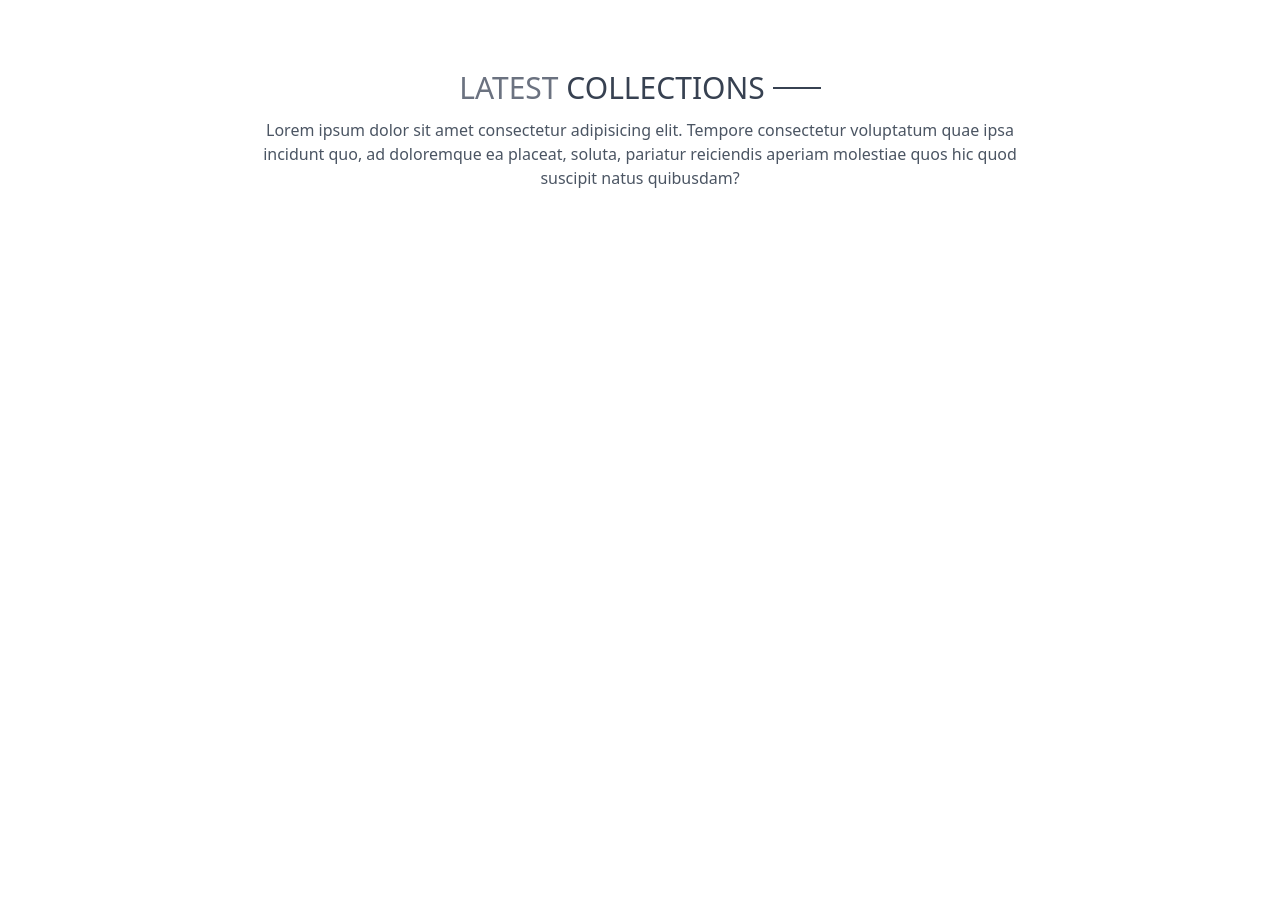
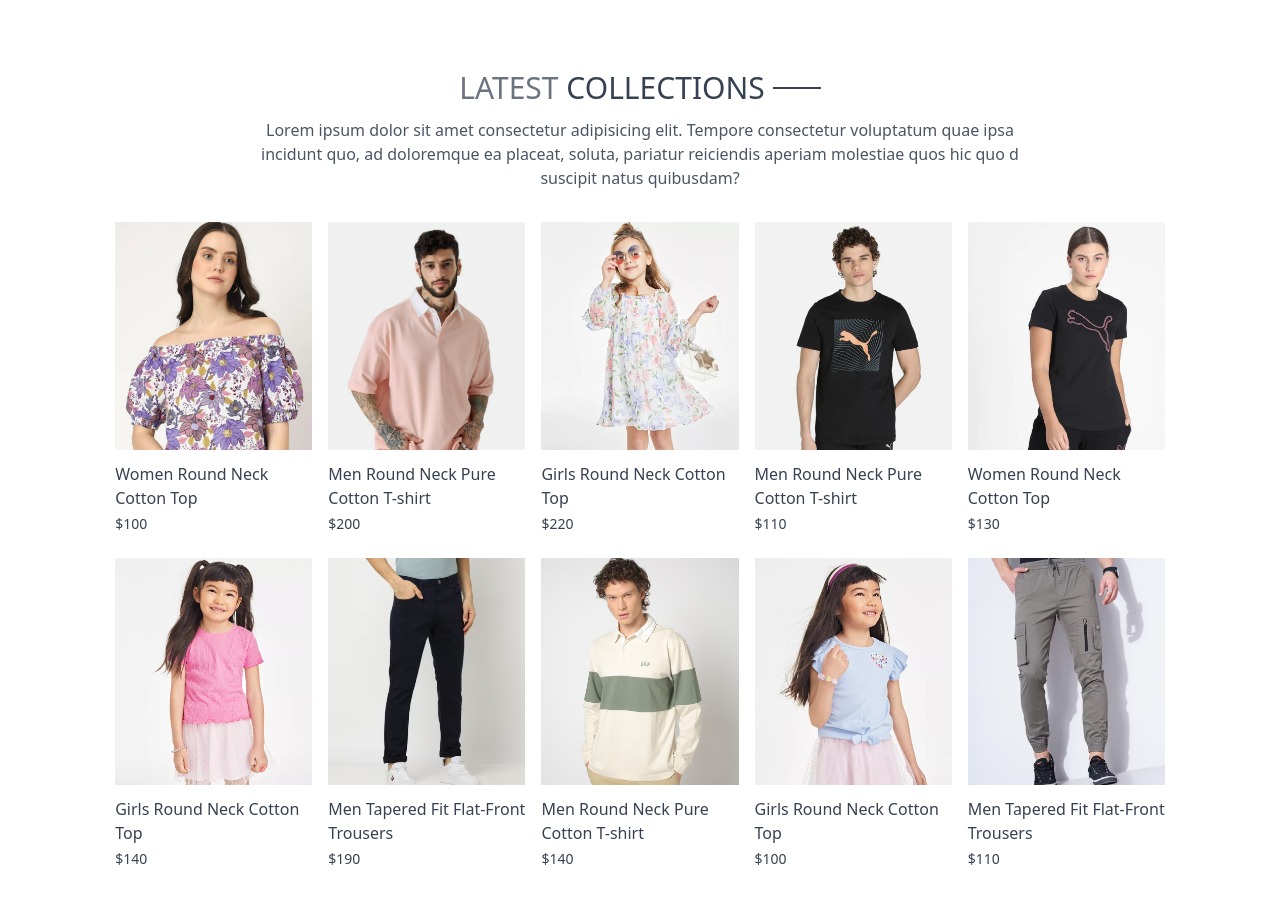
Before and after one commit to dishaagrawalcodes/E-commerce-Website, a React (Vite) app in the folder frontend/: page / in a window 1280 px wide. Shown: the part 504-1408 px from the top of the page. Before the commit the page ends 800 px from the top, so only its background shows below. Built offline with nearby package versions, Linux system fonts and the light colour scheme.

Commit message:
completed latestcolletion code

```diff
--- /dev/null
+++ b/frontend/src/Components/BestSeller.jsx
@@ -0,0 +1,11 @@
+import React from 'react'
+
+const BestSeller = () => {
+  return (
+    <div>
+
+    </div>
+  )
+}
+
+export default BestSeller
--- a/frontend/src/Components/LatestCollection.jsx
+++ b/frontend/src/Components/LatestCollection.jsx
@@ -1,6 +1,7 @@
 import React, { useContext, useEffect ,useState} from 'react'
 import { ShopContext } from '../Context/ShopContext'
 import Title from './title'
+import Productitem from './Productitem';
 const LatestCollection = () => {
     const {products} =useContext(ShopContext);
     const [latestProducts,setLatestProducts]=useState([]);
@@ -11,9 +12,16 @@
     < div className='my-10'><div className='text-center py-8 text-3xl'>
 <Title text1={'LATEST'} text2={'COLLECTIONS'}/>
 <p className='w-3/4 m-auto text-xs sm:text-sm md:text-base text-gray-600'
->Lorem ipsum dolor sit amet consectetur adipisicing elit. Tempore consectetur voluptatum quae ipsa incidunt quo, ad doloremque ea placeat, soluta, pariatur reiciendis aperiam molestiae quos hic quod suscipit natus quibusdam?</p>
+>Lorem ipsum dolor sit amet consectetur adipisicing elit. Tempore consectetur voluptatum quae ipsa incidunt quo, ad doloremque ea placeat, soluta, pariatur reiciendis aperiam molestiae quos hic quo  d suscipit natus quibusdam?</p>
     </div>
-
+     { /* Rendering Products */}
+     <div className='grid grid-cols-2 sm:grid-cols-3 md:grid-cols-4 lg:grid-cols-5 gap-4 gap-y-6'>
+        {
+          latestProducts.map((item,index)=>(
+            <Productitem key={index} id={item._id} image={item.image} name={item.name} price={item.price}/>
+          ))
+        }
+     </div>
     </div>
   )
 }
--- a/frontend/src/Components/Navbar.jsx
+++ b/frontend/src/Components/Navbar.jsx
@@ -6,7 +6,7 @@
   const [visible, setVisible] = useState(false);
   return (
     <div className="flex items-center justify-between py-5">
-      <img src={assets.logo} className="w-36" alt="Logo" />
+ <Link to='/' ><img src={assets.logo} className="w-36" alt="Logo" /></Link>
       <ul className=" sm:flex gap-5 text-sm text-gray-700 hidden">
         <li>
           <NavLink to="/" className="flex flex-col items-center gap-1">
--- a/frontend/src/Components/Productitem.jsx
+++ b/frontend/src/Components/Productitem.jsx
@@ -4,8 +4,12 @@
 const Productitem = ({id,image,name,price}) => {
     const {currency} =useContext(ShopContext);
   return (
-    <Link>
-
+    <Link className='text-gray-700 cursor-pointer' to={'/product/${id}'}>
+      <div className='overflow-hidden'>
+        <img className='hover:scale-110 transition ease-in-out' src={image[0]} alt=""/>
+      </div>
+      <p className='pt-3 pb-1 terxt-sm'>{name}</p>
+      <p className='text-sm font-medium'>{currency}{price}</p>
     </Link>
 
 
--- a/frontend/src/index.css
+++ b/frontend/src/index.css
@@ -9,4 +9,10 @@
     font-family: "Prata", serif;
     font-weight: 400;
     font-style: normal;
-  }
+}
+@media(max-width:640px){
+   a.active{
+
+    background-color: black;
+    color: white;
+}}
```
